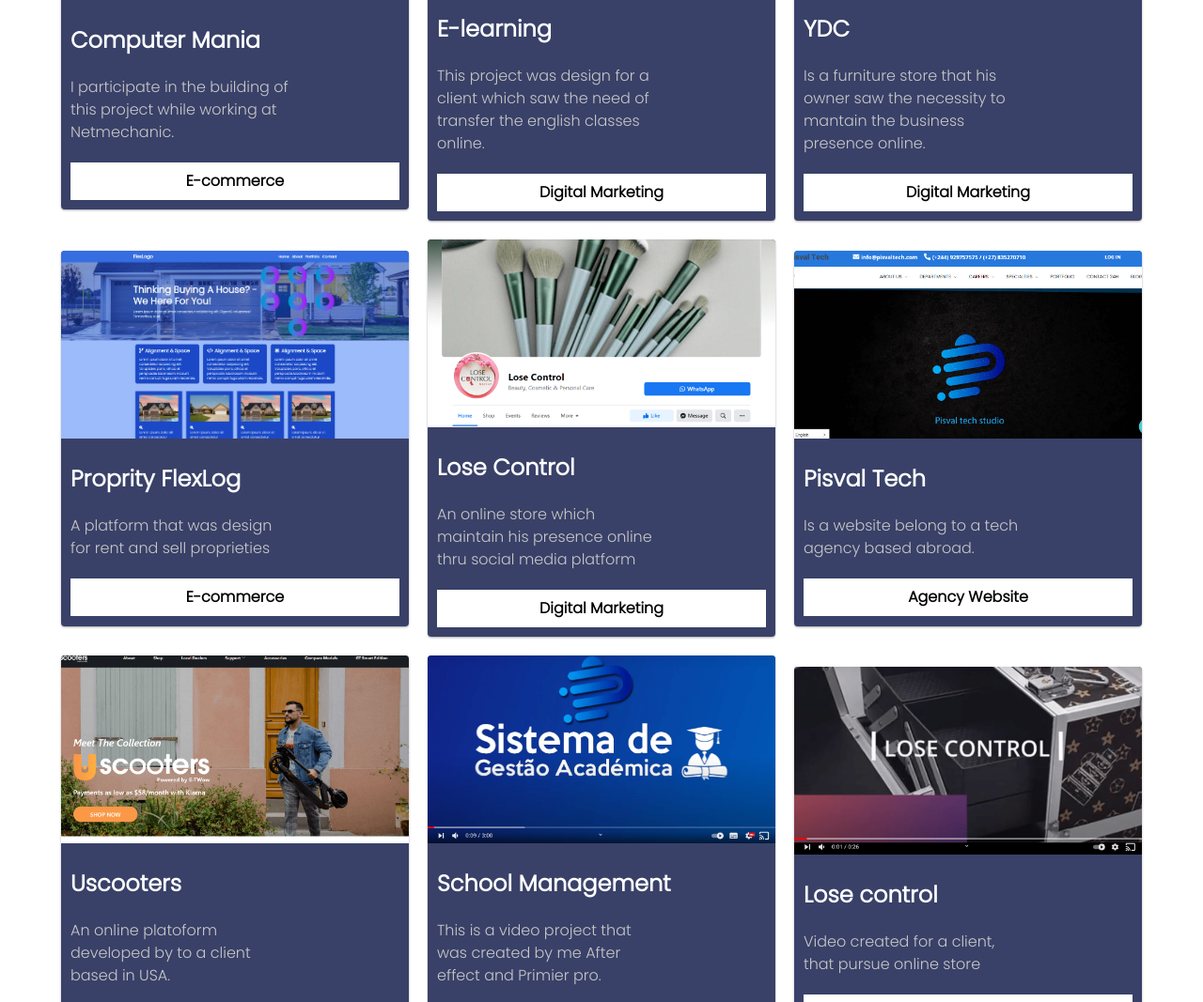
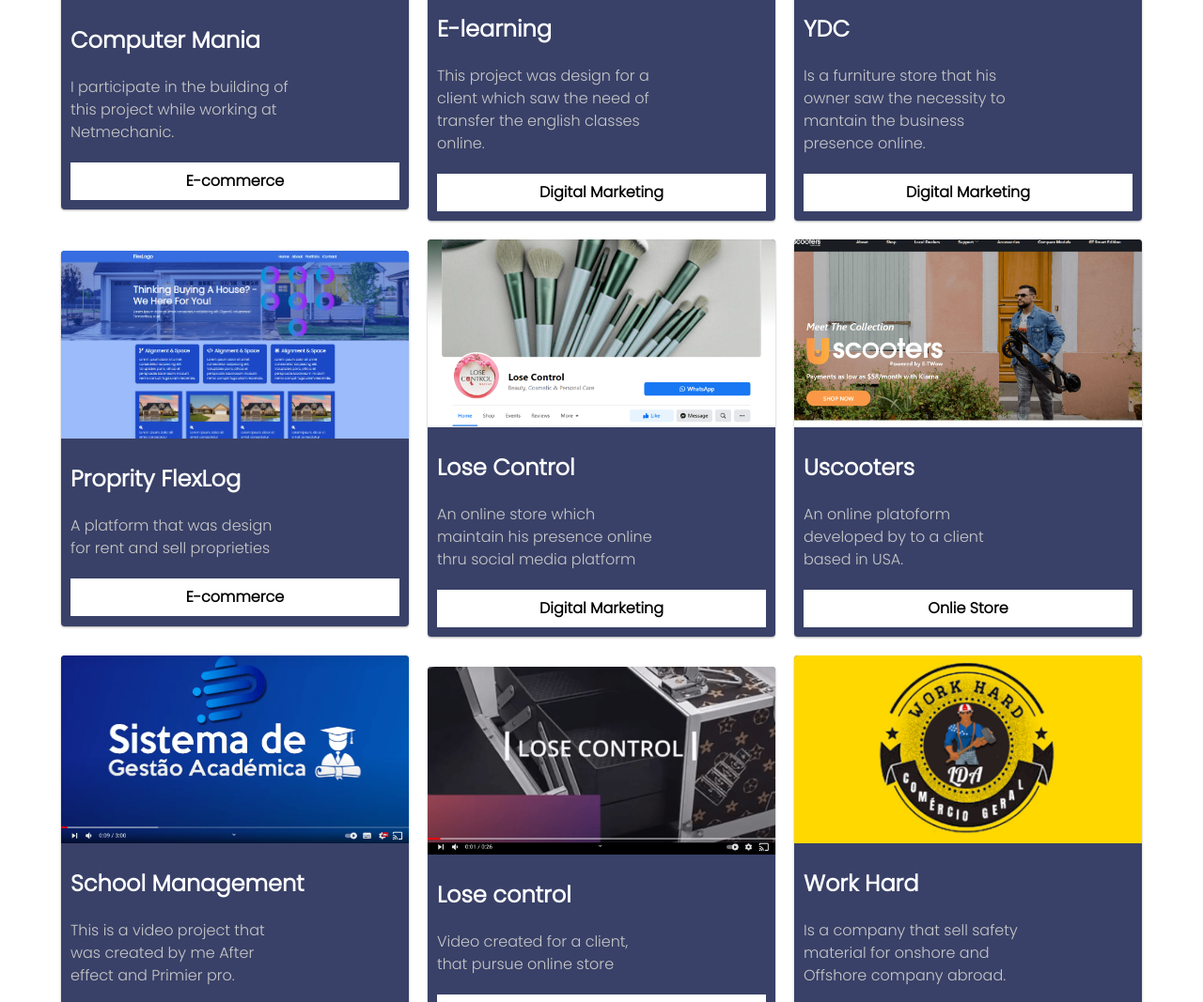
Before and after one commit to Pinto1232/Pinto1232myportfolio.gihub.com, a website: page index.html in a window 1280 px wide. Shown: the part 2044-3111 px from the top of the page at 94% size. Drawn offline with nearby package versions, Linux system fonts and the light colour scheme.

Commit message:
removed one portfolio

```diff
--- a/css/style.css
+++ b/css/style.css
@@ -762,12 +762,12 @@
     background-size: cover;
 }
 
-.card-9{
+/* .card-9{
     background-image: url('../img/pisval.PNG');
     background-position: center;
     background-repeat: no-repeat;
     background-size: cover;
-}
+} */
 
 .card-10{
     background-image: url('../img/scooter.PNG');
--- a/index.html
+++ b/index.html
@@ -213,13 +213,13 @@
             <a href="#">Digital Marketing</a>
         </div>
 
-        <div class="card">
+ <!--        <div class="card">
             <div class="card-img card-9">
             </div>
             <h2>Pisval Tech</h2>
             <p>Is a website belong to a tech agency based abroad.</p>
             <a href="#">Agency Website</a>
-        </div>
+        </div> -->
 
         <div class="card">
             <div class="card-img card-10">
```
